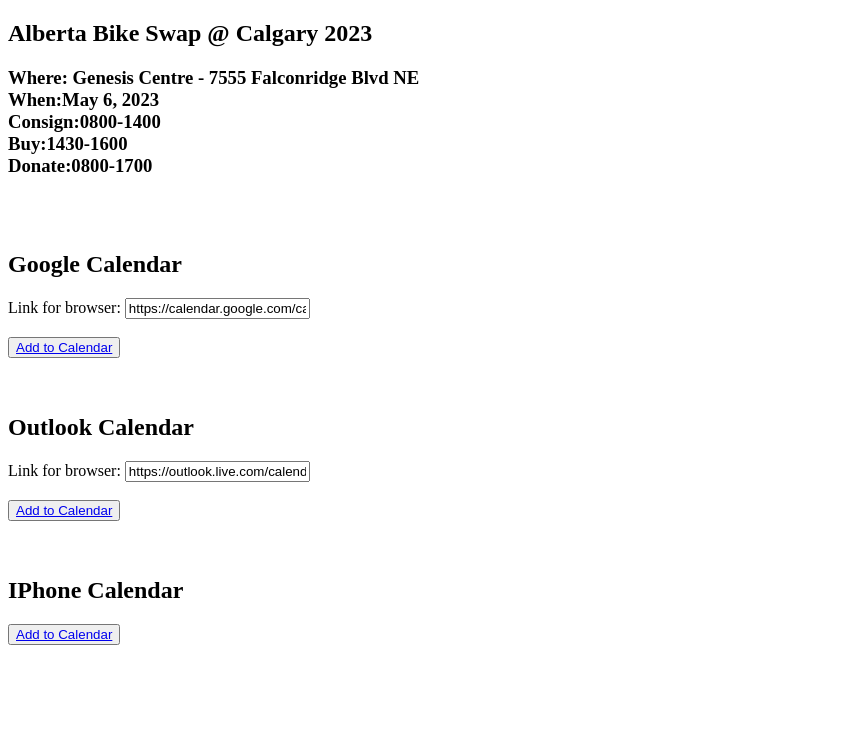
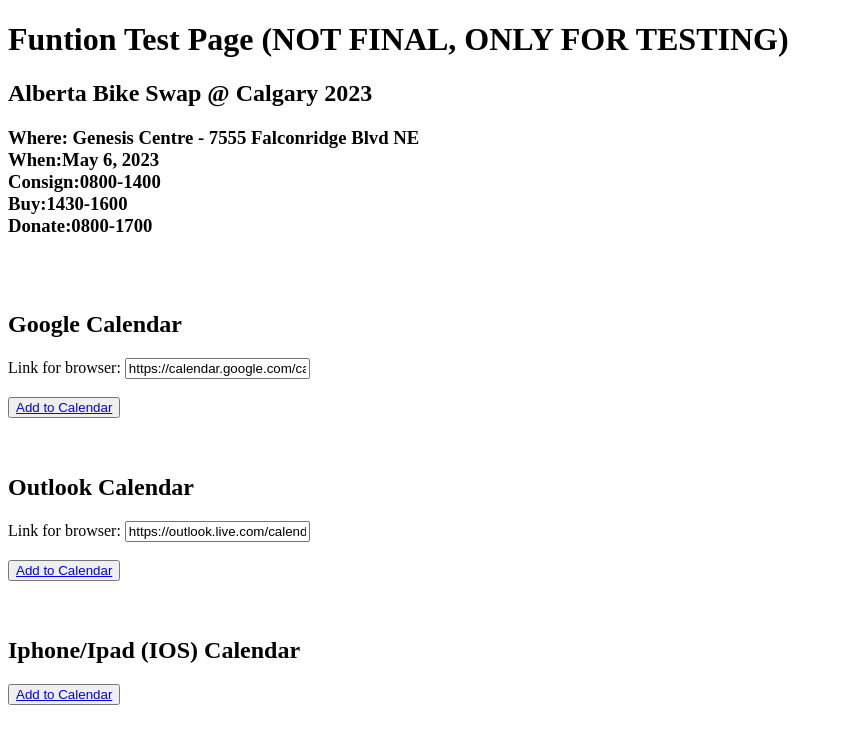
Before and after one commit to aplokwn/testLink, a plain HTML site: page index.html in a window 1280 px wide. Shown: the whole page, without its empty margins (0-843 px from the left). Drawn offline with Linux system fonts and the light colour scheme.

Commit message:
Update index.html

```diff
--- a/index.html
+++ b/index.html
@@ -6,8 +6,8 @@
 </head>
 
 <body>
-
-  <h2>Alberta Bike Swap @ Calgary 2023</h2>
+  <h1>Funtion Test Page (NOT FINAL, ONLY FOR TESTING) </h1>
+  <h2>Alberta Bike Swap @ Calgary 2023 </h2>
       <h3>
         Where: Genesis Centre - 7555 Falconridge Blvd NE
         <br />
@@ -63,7 +63,7 @@
       </button>
   <br/><br/><br/>
 
- <h2>IPhone Calendar</h2>
+ <h2>Iphone/Ipad (IOS) Calendar</h2>
       <button>
         <a
           href="https://raw.githubusercontent.com/aplokwn/abs_yyc2023/main/src/assets/abs_yyc2023.ics?token=GHSAT0AAAAAAB4QM4NMUFTDNWLEBCNZR6SUY47GASA"
```
